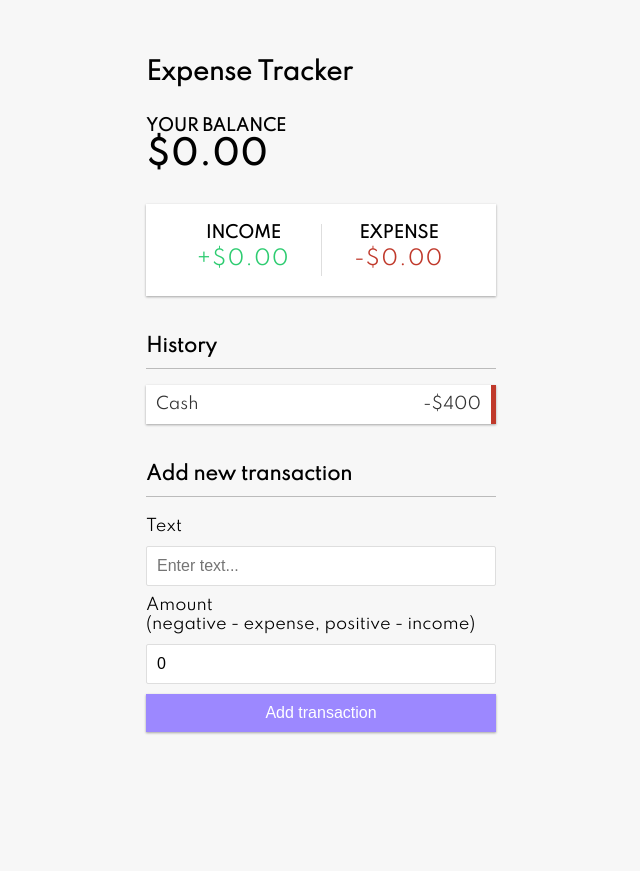
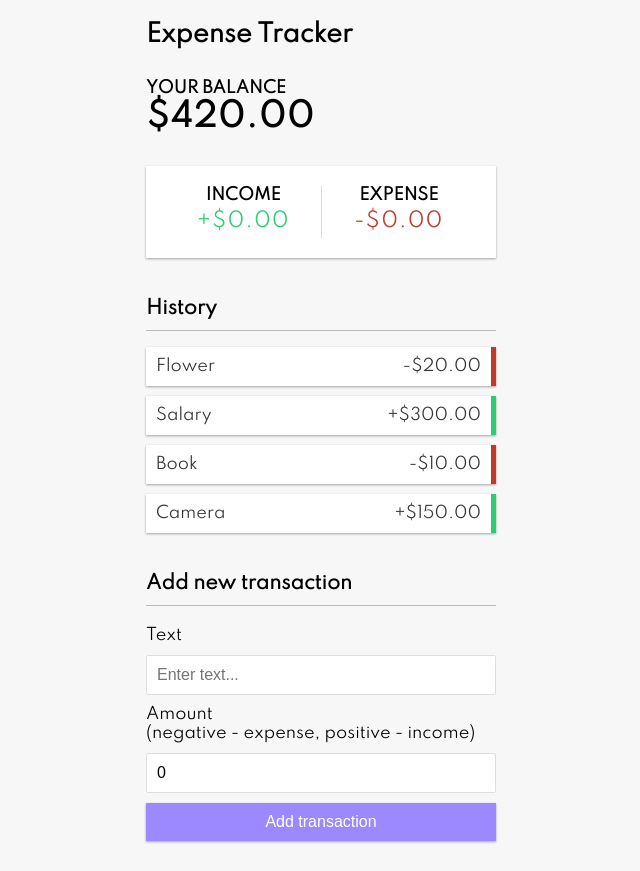
Before and after one commit to albertdugba/expense-tracker-app, a React (Create React App) app: page / in a window 1280 px wide. Shown: the whole page, without its empty margins (319-959 px from the left). Before the commit the page ends 800 px from the top, so only its background shows below. Built offline with nearby package versions, Linux system fonts and the light colour scheme.

Commit message:
used the reduce method to add transaction values

```diff
--- a/src/components/Balance.js
+++ b/src/components/Balance.js
@@ -1,10 +1,14 @@
-import React from "react";
+import React, { useContext } from "react";
+import { GlobalContext } from "../context/GlobalState";
 
 const Balance = () => {
+  const { transactions } = useContext(GlobalContext);
+  const amounts = transactions.map(transaction => transaction.amount);
+  const total = amounts.reduce((acc, item) => (acc += item), 0).toFixed(2);
   return (
     <>
       <h4>Your Balance</h4>
-      <h1>$0.00</h1>
+      <h1>${total}</h1>
     </>
   );
 };
--- /dev/null
+++ b/src/components/Transaction.js
@@ -0,0 +1,18 @@
+import React from "react";
+
+const Transaction = ({ transaction }) => {
+  const sign = transaction.amount < 0 ? "-" : "+";
+  return (
+    <div>
+      <li className={transaction.amount < 0 ? "minus" : "plus"}>
+        {transaction.text}{" "}
+        <span>
+          {sign}${Math.abs(transaction.amount).toFixed(2)}
+        </span>
+        <button className="delete-btn">x</button>
+      </li>
+    </div>
+  );
+};
+
+export default Transaction;
--- a/src/components/TransactionList.js
+++ b/src/components/TransactionList.js
@@ -1,14 +1,17 @@
-import React from "react";
+import React, { useContext } from "react";
+import { GlobalContext } from "../context/GlobalState";
+import Transaction from "./Transaction";
 
 const TransactionList = () => {
+  const { transactions } = useContext(GlobalContext);
+
   return (
     <>
       <h3>History</h3>
       <ul id="list" className="list">
-        <li className="minus">
-          Cash <span>-$400</span>
-          <button className="delete-btn">x</button>
-        </li>
+        {transactions.map(transaction => (
+          <Transaction transaction={transaction} key={transaction.id} />
+        ))}
       </ul>
     </>
   );
--- a/src/context/GlobalState.js
+++ b/src/context/GlobalState.js
@@ -16,8 +16,9 @@ export const GlobalContext = createContext(initialState);
 
 export const GlobalContextProvider = props => {
   const [state, dispatch] = useReducer(AppReducer, initialState);
+  const { transactions } = state;
   return (
-    <GlobalContext.Provider value={{ transactions: state.transactions }}>
+    <GlobalContext.Provider value={{ transactions }}>
       {props.children}
     </GlobalContext.Provider>
   );
```
